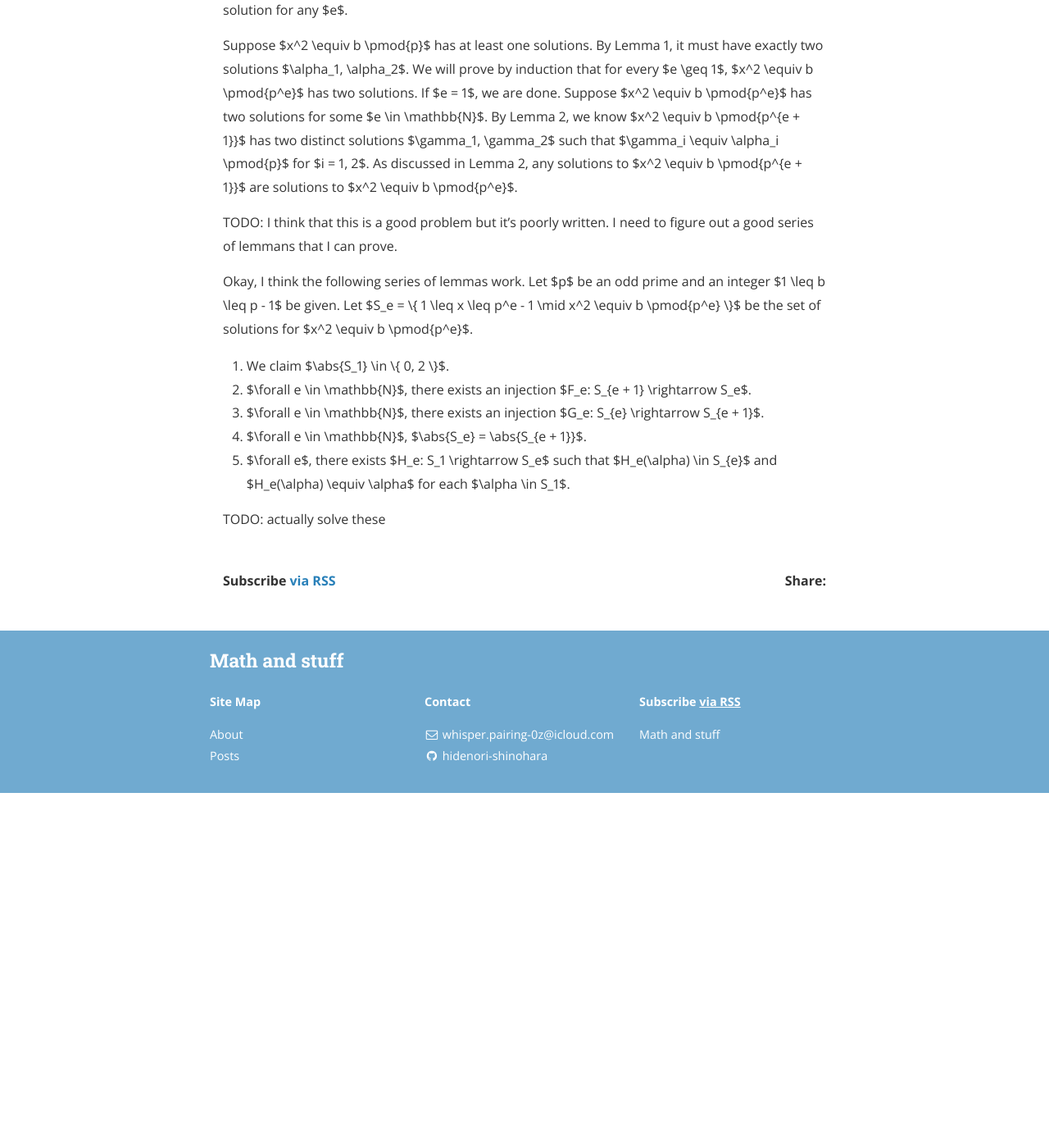
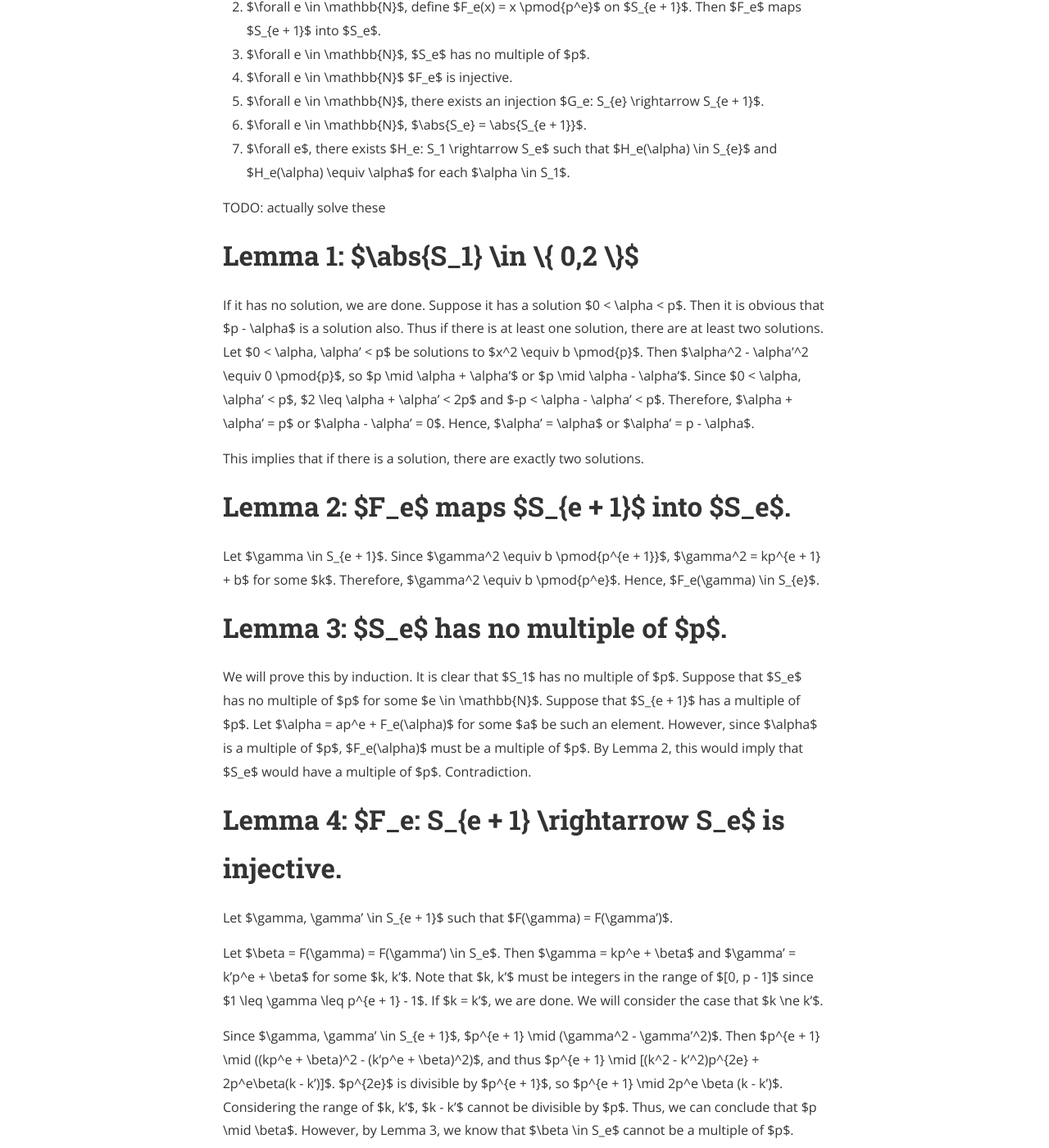
Before and after one commit to hidenori-shinohara/hidenori-shinohara.github.io, a Jekyll site: the page built from _posts/an_introduction_to_mathematical_cryptography/2023-10-15-introduction-to-mathematical-cryptography-quadratic-residue-mod-prime-power.md, in a window 1280 px wide and 1400 px high, scrolled down 2533 px. Shown: the whole window at 82% size. Built offline with Jekyll 4.4.1, drawn with Linux system fonts in a browser that asks for light colours; nearby versions of some CDN libraries; formulas are drawn with MathJax 3; before the commit the page ends 3500 px from its top, so only the background shows below that; some of the changed text lies outside the part shown.

Commit message:
solve a few more lemmas

```diff
--- a/_posts/an_introduction_to_mathematical_cryptography/2023-10-15-introduction-to-mathematical-cryptography-quadratic-residue-mod-prime-power.md
+++ b/_posts/an_introduction_to_mathematical_cryptography/2023-10-15-introduction-to-mathematical-cryptography-quadratic-residue-mod-prime-power.md
@@ -16,19 +16,6 @@ Then we will prove the following statements in order:
 1. If $x^2 \equiv b \pmod{p}$ has a solution, we can lift that solution to find a solution to $x^2 \equiv b \pmod{p^e}$ for any $e \in \mathbb{N}$.
 1. $x^2 \equiv b \pmod{p^e}$ has exactly the same number of solutions for every $e \in \mathbb{N}$.
 
-# Statement 1: $x^2 \equiv b \pmod{p}$ has either no solutions or exactly two solutions
-
-If it has no solution, we are done.
-Suppose it has a solution $0 < \alpha < p$.
-Then it is obvious that $p - \alpha$ is a solution also.
-Thus if there is at least one solution, there are at least two solutions.
-Let $0 < \alpha, \alpha' < p$ be solutions to $x^2 \equiv b \pmod{p}$.
-Then $\alpha^2 - \alpha'^2 \equiv 0 \pmod{p}$, so $p \mid \alpha + \alpha'$ or $p \mid \alpha - \alpha'$.
-Since $0 < \alpha, \alpha' < p$, $2 \leq \alpha + \alpha' < 2p$ and $-p < \alpha - \alpha' < p$.
-Therefore, $\alpha + \alpha' = p$ or $\alpha - \alpha' = 0$.
-Hence, $\alpha' = \alpha$ or $\alpha' = p - \alpha$.
-
-This implies that if there is a solution, there is exactly two solutions.
 
 # Lemma 2: If $x^2 \equiv b \pmod{p}$ has a solution, we can lift that solution to find a solution to $x^2 \equiv b \pmod{p^e}$ for any $e \in \mathbb{N}$.
 
@@ -89,16 +76,62 @@ Suppose $x^2 \equiv b \pmod{p^e}$ has two solutions for some $e \in \mathbb{N}$.
 By Lemma 2, we know $x^2 \equiv b \pmod{p^{e + 1}}$ has two distinct solutions $\gamma_1, \gamma_2$ such that $\gamma_i \equiv \alpha_i \pmod{p}$ for $i = 1, 2$.
 As discussed in Lemma 2, any solutions to $x^2 \equiv b \pmod{p^{e + 1}}$ are solutions to $x^2 \equiv b \pmod{p^e}$.
 
-TODO: I think that this is a good problem but it's poorly written. I need to figure out a good series of lemmans that I can prove.
-
-Okay, I think the following series of lemmas work.
 Let $p$ be an odd prime and an integer $1 \leq b \leq p - 1$ be given.
 Let $S_e = \\{ 1 \leq x \leq p^e - 1 \mid x^2 \equiv b \pmod{p^e} \\}$ be the set of solutions for $x^2 \equiv b \pmod{p^e}$.
 
-1. We claim $\abs{S_1} \in \\{ 0, 2 \\}$.
-1. $\forall e \in \mathbb{N}$, there exists an injection $F_e: S_{e + 1} \rightarrow S_e$.
+1. $\abs{S_1} \in \\{ 0, 2 \\}$.
+1. $\forall e \in \mathbb{N}$, define $F_e(x) = x \pmod{p^e}$ on $S_{e + 1}$. Then $F_e$ maps $S_{e + 1}$ into $S_e$.
+1. $\forall e \in \mathbb{N}$, $S_e$ has no multiple of $p$.
+1. $\forall e \in \mathbb{N}$ $F_e$ is injective.
 1. $\forall e \in \mathbb{N}$, there exists an injection $G_e: S_{e} \rightarrow S_{e + 1}$.
 1. $\forall e \in \mathbb{N}$, $\abs{S_e} = \abs{S_{e + 1}}$.
 1. $\forall e$, there exists $H_e: S_1 \rightarrow S_e$ such that $H_e(\alpha) \in S_{e}$ and $H_e(\alpha) \equiv \alpha$ for each $\alpha \in S_1$.
 
 TODO: actually solve these
+
+# Lemma 1: $\abs{S_1} \in \\{ 0,2 \\}$
+
+If it has no solution, we are done.
+Suppose it has a solution $0 < \alpha < p$.
+Then it is obvious that $p - \alpha$ is a solution also.
+Thus if there is at least one solution, there are at least two solutions.
+Let $0 < \alpha, \alpha' < p$ be solutions to $x^2 \equiv b \pmod{p}$.
+Then $\alpha^2 - \alpha'^2 \equiv 0 \pmod{p}$, so $p \mid \alpha + \alpha'$ or $p \mid \alpha - \alpha'$.
+Since $0 < \alpha, \alpha' < p$, $2 \leq \alpha + \alpha' < 2p$ and $-p < \alpha - \alpha' < p$.
+Therefore, $\alpha + \alpha' = p$ or $\alpha - \alpha' = 0$.
+Hence, $\alpha' = \alpha$ or $\alpha' = p - \alpha$.
+
+This implies that if there is a solution, there are exactly two solutions.
+
+# Lemma 2: $F_e$ maps $S_{e + 1}$ into $S_e$.
+
+Let $\gamma \in S_{e + 1}$.
+Since $\gamma^2 \equiv b \pmod{p^{e + 1}}$, $\gamma^2 = kp^{e + 1} + b$ for some $k$.
+Therefore, $\gamma^2 \equiv b \pmod{p^e}$.
+Hence, $F_e(\gamma) \in S_{e}$.
+
+# Lemma 3: $S_e$ has no multiple of $p$.
+We will prove this by induction.
+It is clear that $S_1$ has no multiple of $p$.
+Suppose that $S_e$ has no multiple of $p$ for some $e \in \mathbb{N}$.
+Suppose that $S_{e + 1}$ has a multiple of $p$.
+Let $\alpha = ap^e + F_e(\alpha)$ for some $a$ be such an element.
+However, since $\alpha$ is a multiple of $p$, $F_e(\alpha)$ must be a multiple of $p$.
+By Lemma 2, this would imply that $S_e$ would have a multiple of $p$.
+Contradiction.
+
+# Lemma 4: $F_e: S_{e + 1} \rightarrow S_e$ is injective.
+Let $\gamma, \gamma' \in S_{e + 1}$ such that $F(\gamma) = F(\gamma')$.
+
+Let $\beta = F(\gamma) = F(\gamma') \in S_e$.
+Then $\gamma = kp^e + \beta$ and $\gamma' = k'p^e + \beta$ for some $k, k'$.
+Note that $k, k'$ must be integers in the range of $[0, p - 1]$ since $1 \leq \gamma \leq p^{e + 1} - 1$.
+If $k = k'$, we are done.
+We will consider the case that $k \ne k'$.
+
+Since $\gamma, \gamma' \in S_{e + 1}$, $p^{e + 1} \mid (\gamma^2 - \gamma'^2)$.
+Then $p^{e + 1} \mid ((kp^e + \beta)^2 - (k'p^e + \beta)^2)$, and thus $p^{e + 1} \mid [(k^2 - k'^2)p^{2e} + 2p^e\beta(k - k')]$.
+$p^{2e}$ is divisible by $p^{e + 1}$, so $p^{e + 1} \mid 2p^e \beta (k - k')$.
+Considering the range of $k, k'$, $k - k'$ cannot be divisible by $p$.
+Thus, we can conclude that $p \mid \beta$.
+However, by Lemma 3, we know that $\beta \in S_e$ cannot be a multiple of $p$.
```
